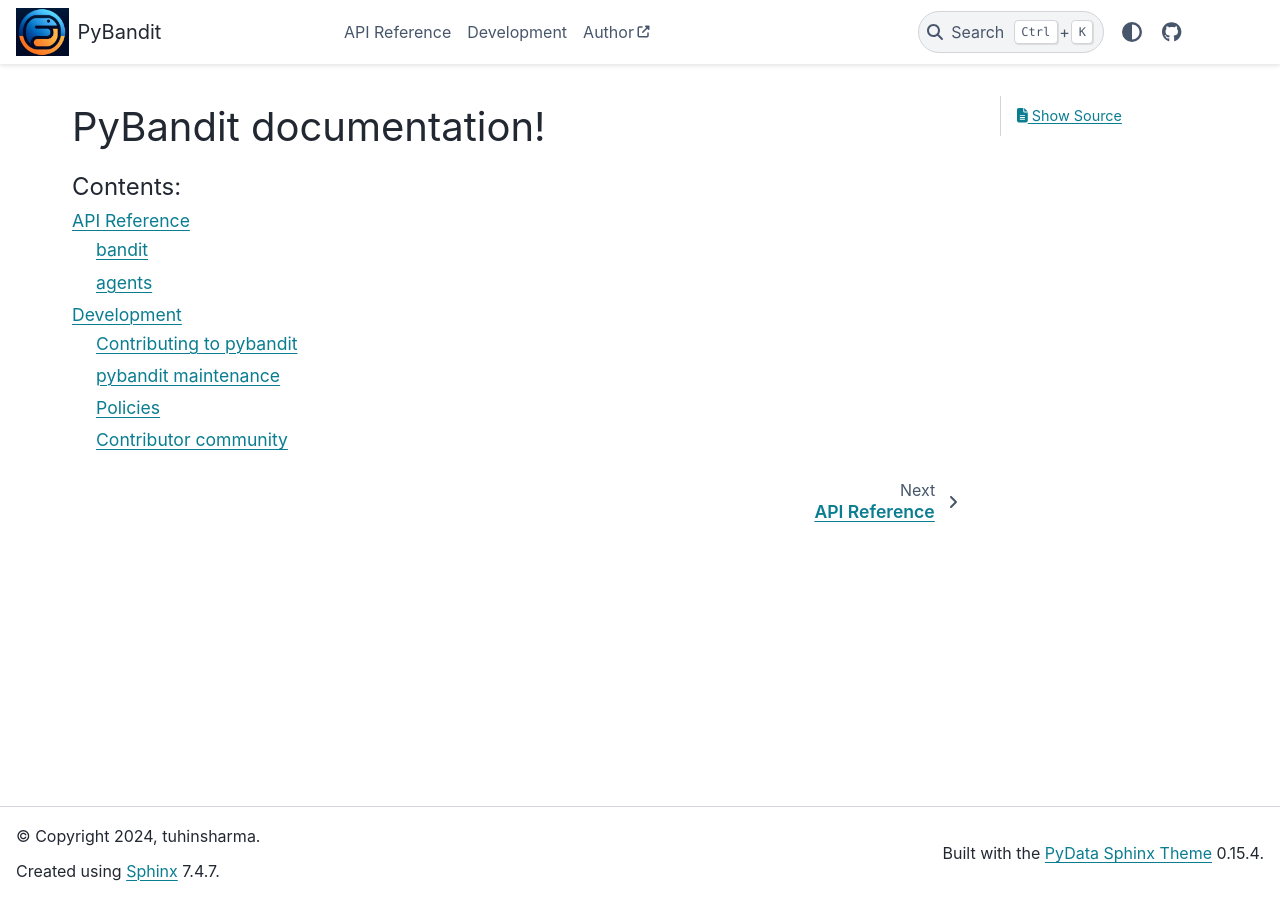
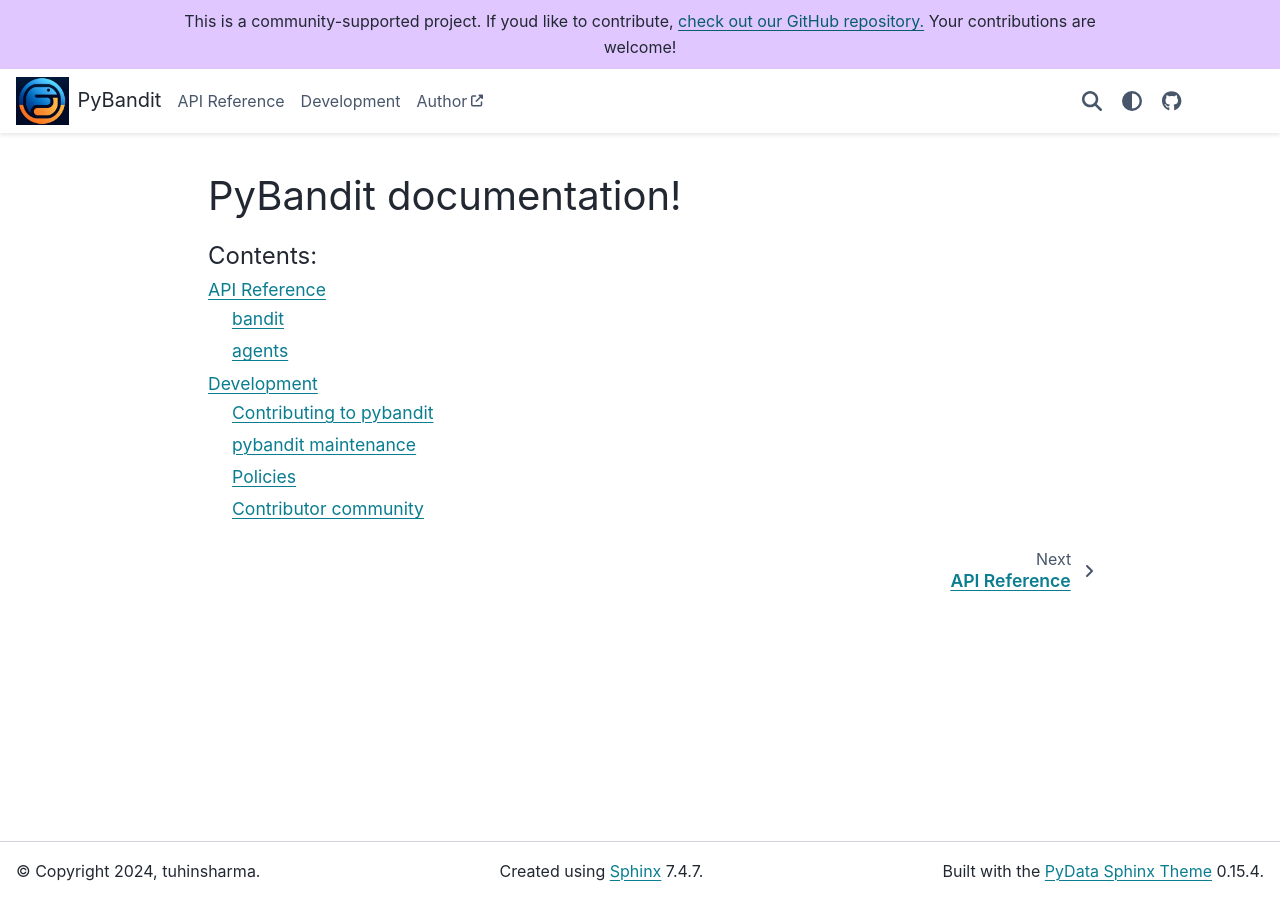
Before and after one commit to pybandit/pybandit, a Sphinx documentation site: the page built from doc/index.rst, in a window 1280 px wide. Built offline with Sphinx 7.4.7 and the PyData theme 0.15.4, drawn with Linux system fonts in a browser that asks for light colours.

```diff
--- a/doc/conf.py
+++ b/doc/conf.py
@@ -84,6 +84,26 @@ html_theme_options = {
         "text": "PyBandit",
         "image_dark": "_static/logo.png",
     },
+    "use_edit_page_button": False,
+    "show_toc_level": 1,
+    "navbar_align": "left",  # [left, content, right] For testing that the navbar items align properly
+    "show_nav_level": 1,
+    "announcement": '<div class="sidebar-message">This is a community-supported project. If youd like to contribute, <a href="https://github.com/pybandit/pybandit.git">check out our GitHub repository.</a> Your contributions are welcome!</div>',
+    "show_version_warning_banner": True,
+    # "navbar_center": ["version-switcher", "navbar-nav"],
+    # "navbar_start": ["navbar-logo"],
+    # "navbar_end": ["theme-switcher", "navbar-icon-links"],
+    "navbar_persistent": ["search-button"],
+    # "primary_sidebar_end": ["custom-template", "sidebar-ethical-ads"],
+    # "article_footer_items": ["test", "test"],
+    # "content_footer_items": ["test", "test"],
+    "footer_start": ["copyright"],
+    "footer_center": ["sphinx-version"],
+    "secondary_sidebar_items": {
+        "**/*": ["page-toc"],
+        "examples/no-sidebar": [],
+    },
+    "back_to_top_button": False,
 }
 
 # Add any paths that contain custom static files (such as style sheets) here,
@@ -93,5 +113,3 @@ html_theme_options = {
 
 # Set up intersphinx maps
 intersphinx_mapping = {"numpy": ("https://numpy.org/doc/stable", None)}
-
-# -- Options for HTML output -------------------------------------------------
```
Also changed, not shown: 1 other file.
